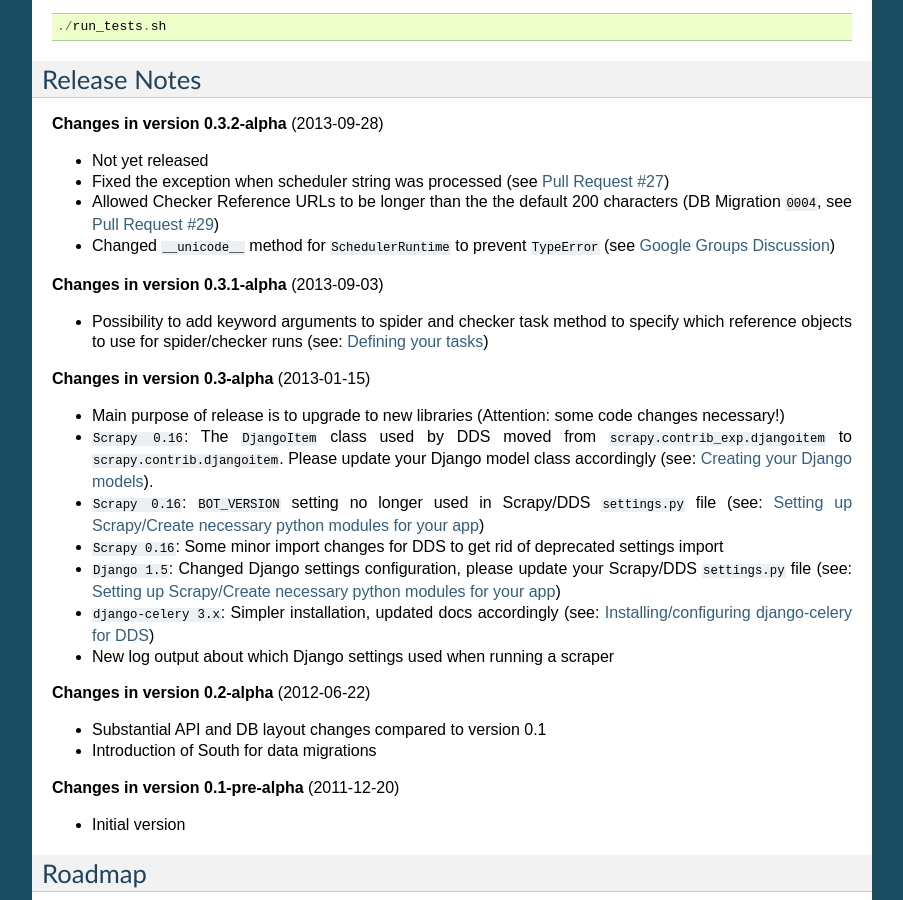
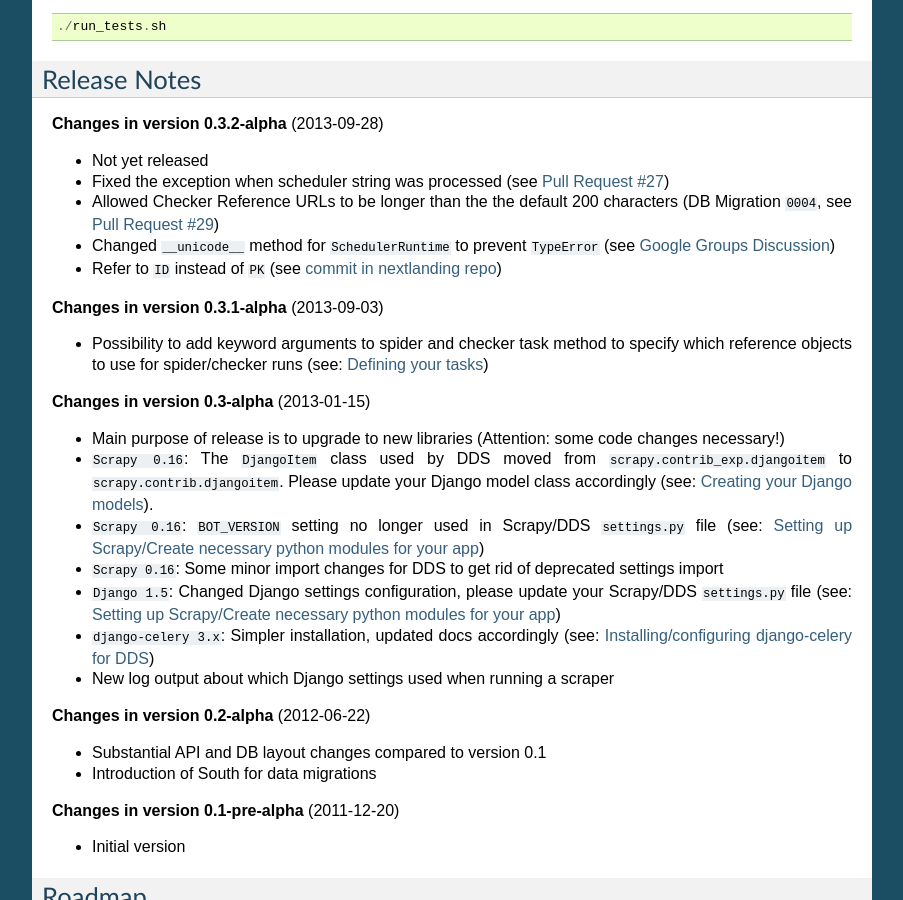
Before and after one commit to holgerd77/django-dynamic-scraper, a Sphinx documentation site: the page built from docs/development.rst, in a window 1280 px wide and 900 px high, scrolled down 801 px. Shown: the whole window, without its empty margins (198-1101 px from the left). Built offline with Sphinx 7.4.7, drawn with Linux system fonts in a browser that asks for light colours.

Commit message:
Changed docs

```diff
--- a/docs/development.rst
+++ b/docs/development.rst
@@ -56,6 +56,7 @@
 * Fixed the exception when scheduler string was processed (see `Pull Request #27 <https://github.com/holgerd77/django-dynamic-scraper/pull/27>`_)
 * Allowed Checker Reference URLs to be longer than the the default 200 characters (DB Migration ``0004``, see `Pull Request #29 <https://github.com/holgerd77/django-dynamic-scraper/pull/29>`_)
 * Changed ``__unicode__`` method for ``SchedulerRuntime`` to prevent ``TypeError`` (see `Google Groups Discussion <https://groups.google.com/forum/#!topic/django-dynamic-scraper/FSNUGhFY7YY>`_)
+* Refer to ``ID`` instead of ``PK`` (see `commit in nextlanding repo <https://github.com/nextlanding/django-dynamic-scraper/commit/c4dfaa6e167293c7d35188c8f94f08974a32f310>`_)
 
 **Changes in version 0.3.1-alpha** (2013-09-03)
 
```
